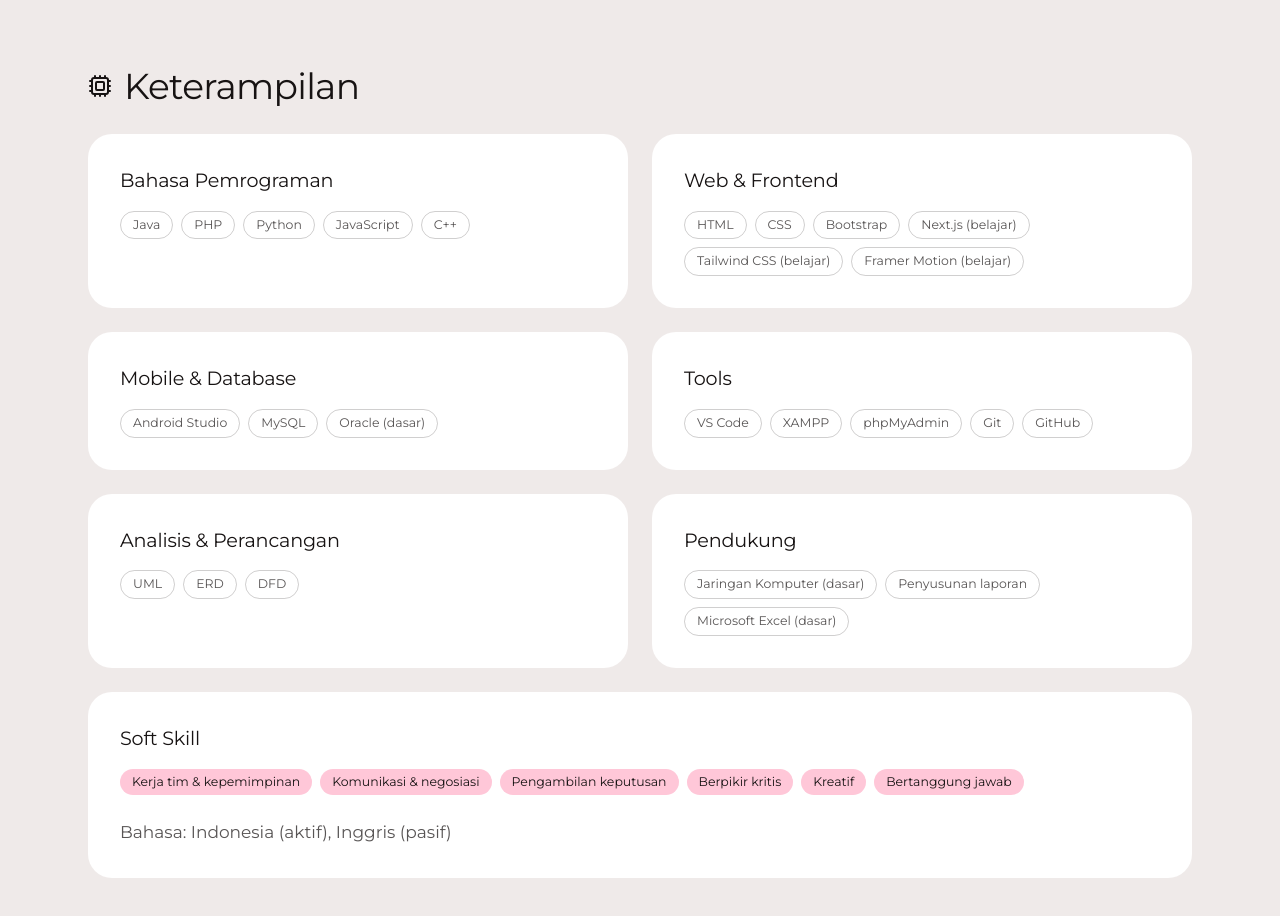
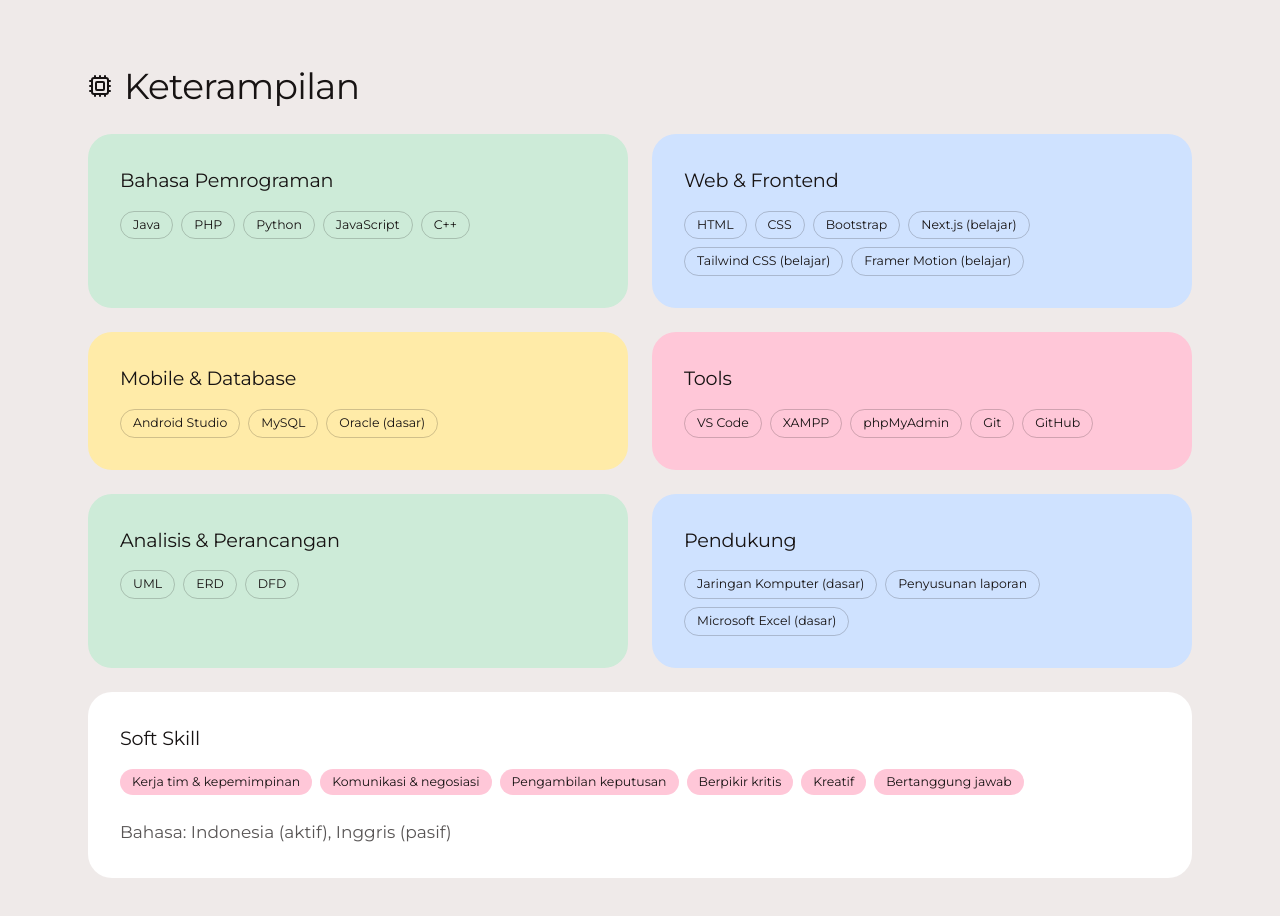
Before and after one commit to sutannn7/portofolio-nextjs, a Next.js app: page /about in a window 1280 px wide. Shown: the part 1000-1916 px from the top of the page. Built offline with nearby package versions, Linux system fonts and the light colour scheme.

Commit message:
style: kartu keterampilan About berwarna pastel

```diff
--- a/components/sections/AboutSection.tsx
+++ b/components/sections/AboutSection.tsx
@@ -51,6 +51,7 @@ const card = "rounded-3xl bg-surface p-8";
 const pill =
   "rounded-pill border border-line px-3 py-1 text-label text-ink-muted";
 const sectionTitle = "flex items-center gap-3 text-h2 text-ink";
+const tones = ["bg-mint", "bg-sky", "bg-butter", "bg-highlight"];
 
 export default function AboutSection() {
   return (
@@ -115,13 +116,18 @@ export default function AboutSection() {
           </h2>
         </Reveal>
         <div className="grid gap-6 sm:grid-cols-2">
-          {skills.map((g) => (
-            <Reveal key={g.title} className="h-full">
-              <div className={`${card} h-full`}>
+          {skills.map((g, i) => (
+            <Reveal key={g.title} delay={(i % 2) * 0.07} className="h-full">
+              <div
+                className={`${tones[i % tones.length]} h-full rounded-3xl p-8 transition-transform duration-300 ease-out hover:-translate-y-1`}
+              >
                 <p className="mb-4 text-h3 text-ink">{g.title}</p>
                 <div className="flex flex-wrap gap-2">
                   {g.items.map((s) => (
-                    <span key={s} className={pill}>
+                    <span
+                      key={s}
+                      className="rounded-pill border border-line px-3 py-1 text-label text-ink"
+                    >
                       {s}
                     </span>
                   ))}
```
